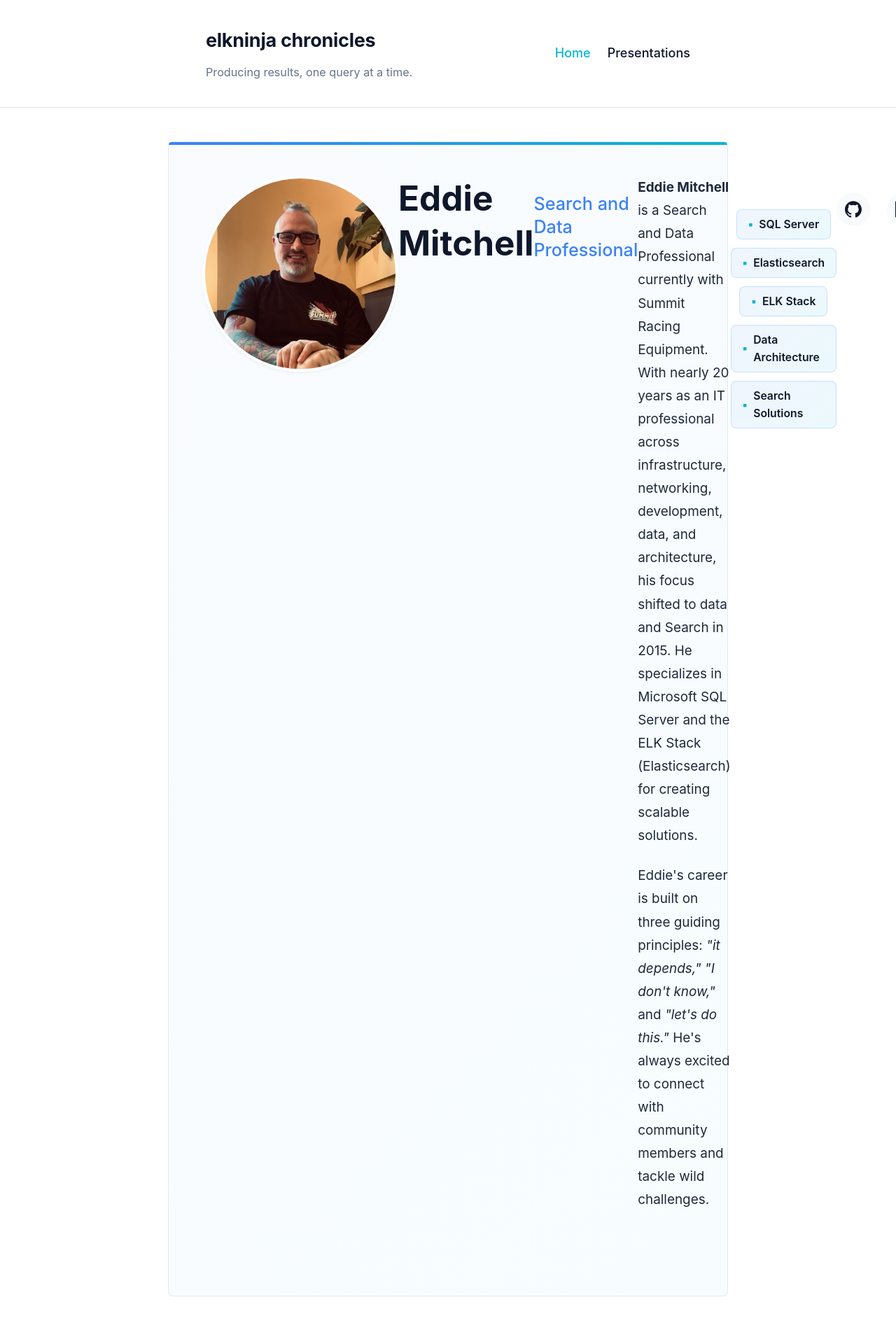
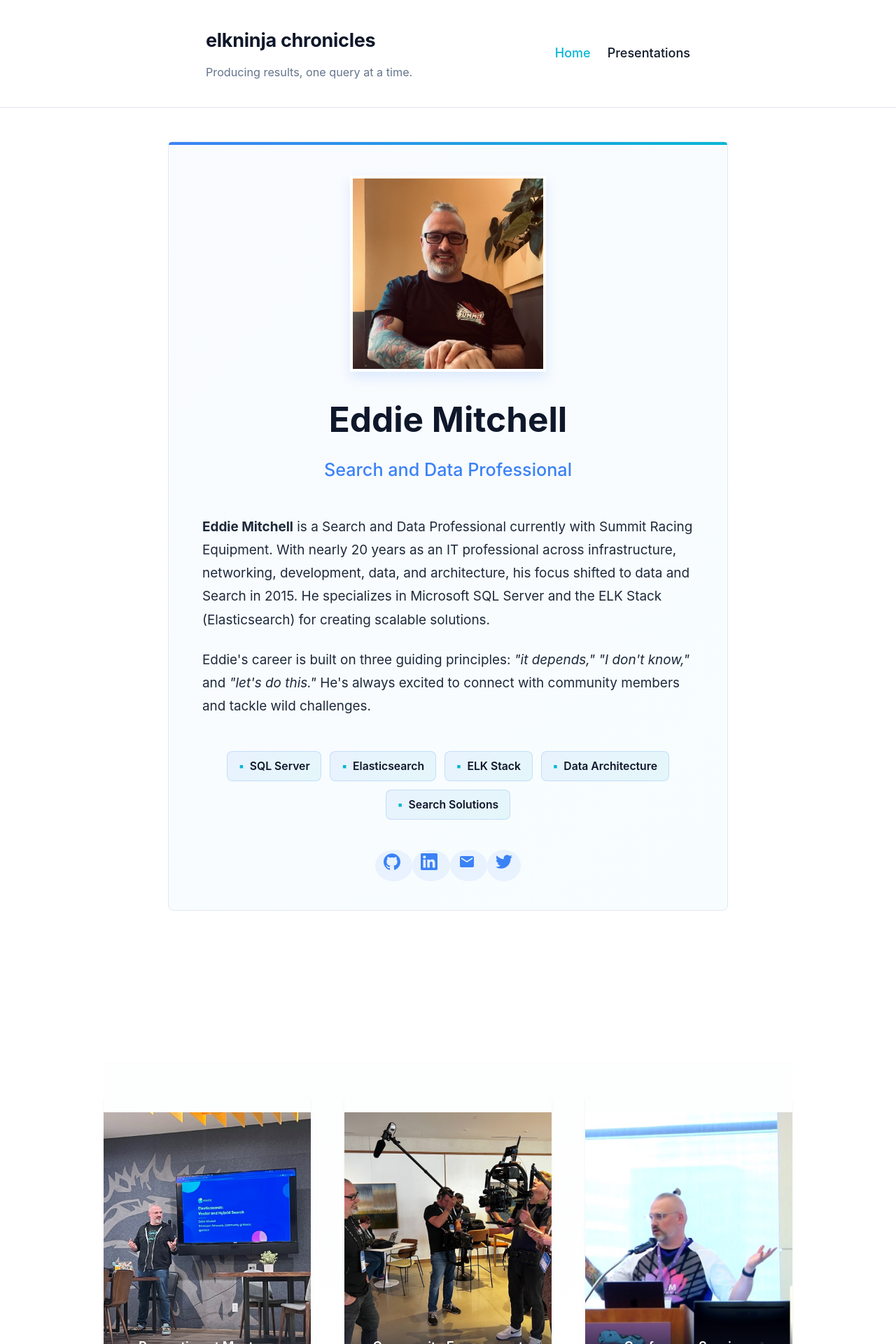
Before and after one commit to elkninja/elkninja.github.io, a Jekyll site: the page built from index.html, in a window 1280 px wide. Shown: the top 1920 px of the page at 70% size. Built offline with Jekyll 4.4.1, drawn with Linux system fonts in a browser that asks for light colours.

Commit message:
Fix CSS conflicts: remove old profile styles from _home.scss
The old flexbox row layout in _home.scss was conflicting with
the new centered layout in _enhancements.scss, causing elements
to overlap and display incorrectly.

Removed conflicting profile-section and social-links styles from
_home.scss since they're now handled in _enhancements.scss.

```diff
--- a/_sass/_home.scss
+++ b/_sass/_home.scss
@@ -1,112 +1,7 @@
 // Home page styles
+// Note: Main home styling is in _enhancements.scss to avoid conflicts
 
-// Profile section
-.profile-section {
-  display: flex;
-  flex-direction: column;
-  align-items: center;
-  text-align: center;
-  margin-bottom: $double-spacing;
-
-  @media (min-width: $tablet-width) {
-    flex-direction: row;
-    text-align: left;
-    align-items: flex-start;
-  }
-
-  .profile-image {
-    width: 200px;
-    height: 200px;
-    border-radius: 50%;
-    margin-bottom: $base-spacing;
-    box-shadow: $box-shadow;
-
-    @media (min-width: $tablet-width) {
-      margin-right: $double-spacing;
-      margin-bottom: 0;
-    }
-  }
-
-  .profile-content {
-    flex: 1;
-
-    .profile-title {
-      margin-top: 0;
-      font-size: 2rem;
-      color: $primary-color;
-    }
-
-    .profile-subtitle {
-      font-size: 1.2rem;
-      color: $dark-gray;
-      margin-bottom: $base-spacing;
-    }
-
-    .profile-bio {
-      margin-bottom: $base-spacing;
-      font-size: 1.1rem;
-      line-height: 1.6;
-    }
-  }
-}
-
-// Social links
-.social-links {
-  display: flex;
-  justify-content: center;
-  margin: $base-spacing 0;
-
-  @media (min-width: $tablet-width) {
-    justify-content: flex-start;
-  }
-
-  .social-link {
-    display: inline-flex;
-    align-items: center;
-    justify-content: center;
-    width: 48px;
-    height: 48px;
-    border-radius: 50%;
-    margin-right: $base-spacing;
-    background-color: $light-gray;
-    color: $primary-color;
-    transition: background-color $transition-speed $transition-timing,
-                color $transition-speed $transition-timing,
-                transform $transition-speed $transition-timing;
-
-    &:hover, &:focus {
-      background-color: $primary-color;
-      color: white;
-      transform: translateY(-3px);
-      text-decoration: none;
-    }
-
-    &:active {
-      transform: translateY(1px);
-    }
-
-    svg {
-      width: 24px;
-      height: 24px;
-    }
-
-    &.github:hover, &.github:focus {
-      background-color: #24292e;
-    }
-
-    &.linkedin:hover, &.linkedin:focus {
-      background-color: #0077b5;
-    }
-
-    &.twitter:hover, &.twitter:focus {
-      background-color: #1da1f2;
-    }
-
-    &.email:hover, &.email:focus {
-      background-color: $accent-color;
-    }
-  }
-}
+// Social links styling is in _enhancements.scss
 
 // Latest post section
 .latest-post-section {
```
